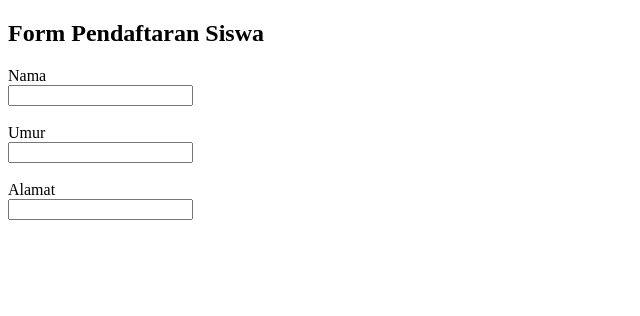
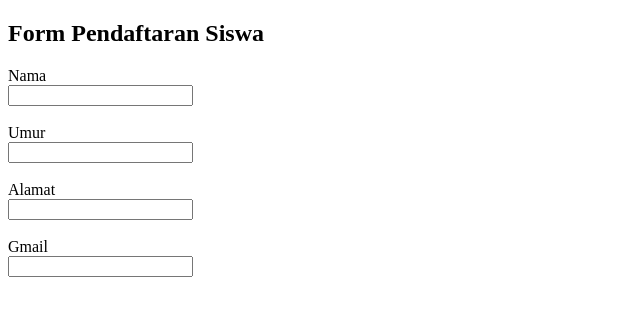
Before and after one commit to silma01/form-pendaftaran-siswa, a plain HTML site: page index.html in a window 1280 px wide. Shown: the whole page, without its empty margins (0-640 px from the left). Drawn offline with Linux system fonts and the light colour scheme.

Commit message:
Menambahkan input Gmail

```diff
--- a/index.html
+++ b/index.html
@@ -14,6 +14,8 @@
         <input type="text" name="Umur"><br><br>
         <label>Alamat</label><br>
         <input type="text" name="alamat"><br><br>
+        <label>Gmail</label><br>
+        <input type="text" name="Gmail"><br><br>
     </form>
 
 </body>
```
